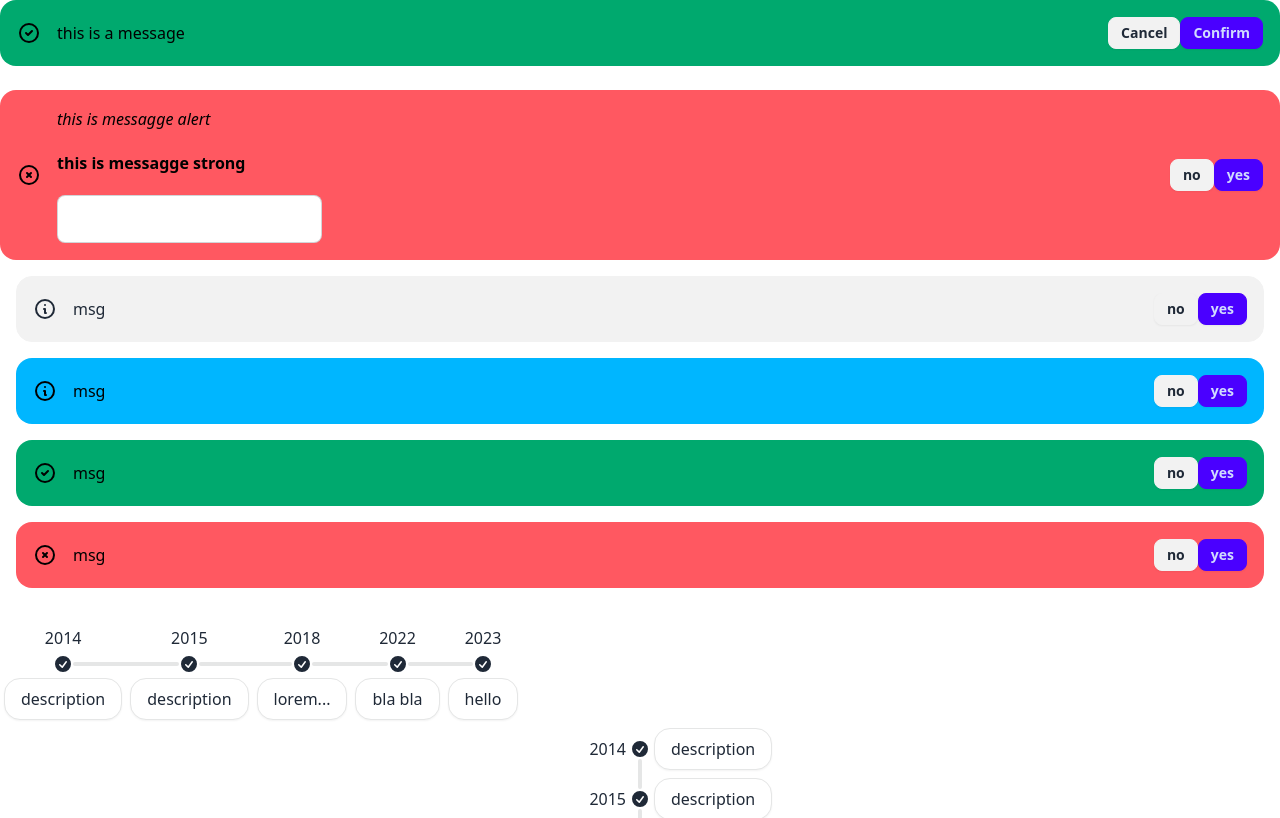
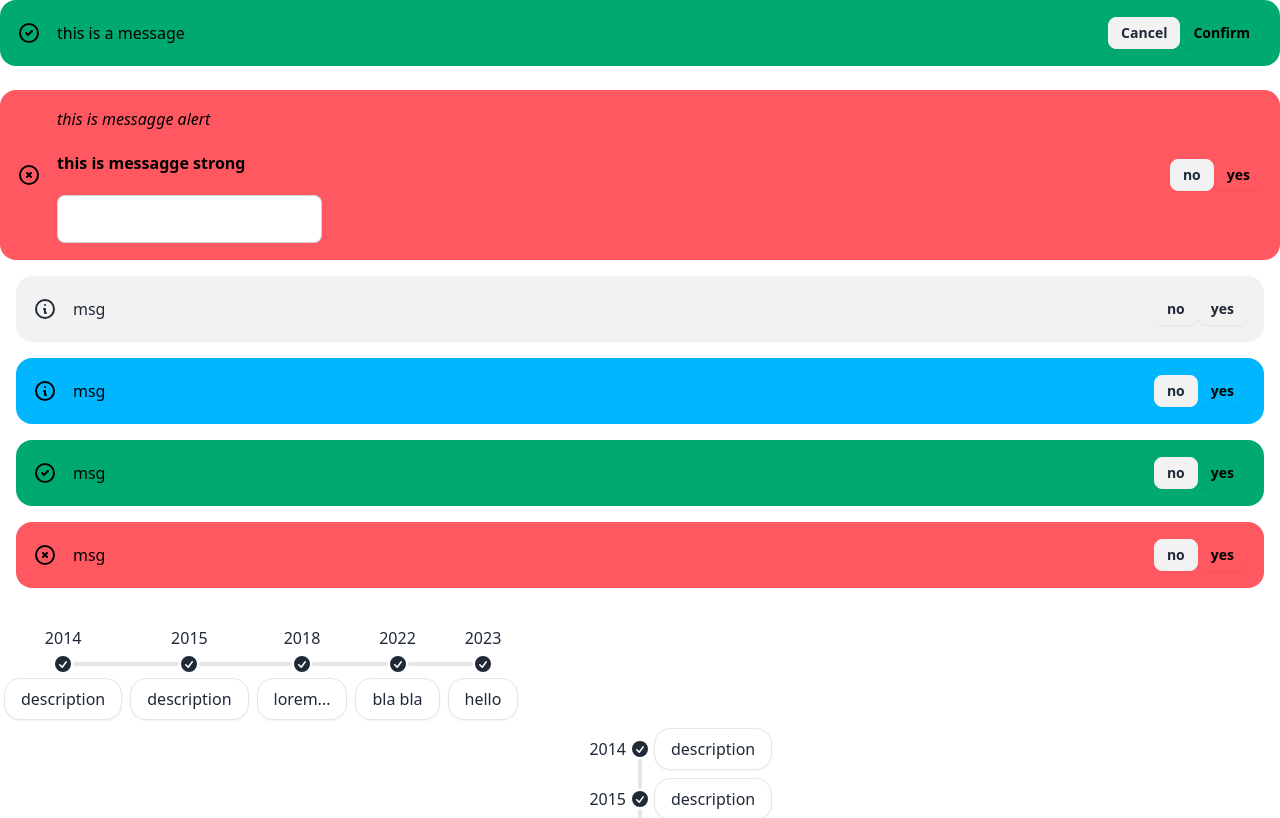
Before and after one commit to andreaborelli/angular17-demo, an Angular app: page / in a window 1280 px wide. Shown: the top 818 px of the page. Built offline with nearby package versions, Linux system fonts and the light colour scheme.

Commit message:
Alert - Customize Buttons - ngClass

```diff
--- a/src/app/shared/components/alert.component.ts
+++ b/src/app/shared/components/alert.component.ts
@@ -36,9 +36,24 @@ import { Component, EventEmitter, Input, Output } from '@angular/core';
       <div><ng-content></ng-content></div>
 
       <div>
-        <button class="btn btn-sm" (click)="onCancel.emit()">{{ denyLabel }}</button>
-        <button class="btn btn-sm btn-primary" (click)="onConfirm.emit()">{{ acceptLabel }}</button>
+
+        <button class="btn btn-sm"
+            (click)="onCancel.emit()"
+            >{{ denyLabel }}
+            </button>
+
+        <button class="btn btn-sm"
+        [ngClass]="{
+                'btn-info': variant === 'info',
+                'btn-success': variant === 'success',
+                'btn-error': variant === 'error'
+              }"
+          (click)="onConfirm.emit()"
+          >{{ acceptLabel }}
+        </button>
+
       </div>
+
     </div>
 
   `,
```
